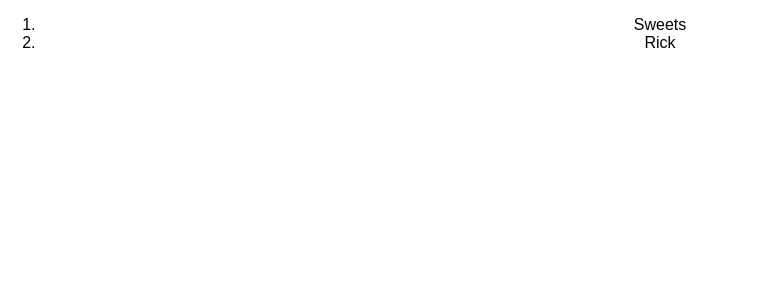
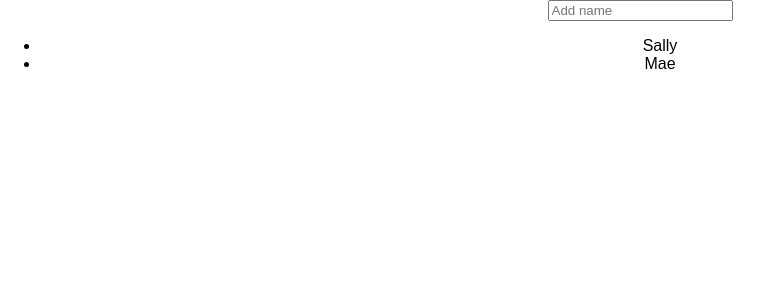
Before and after one commit to creativewebdev21/React-List-App, a React (Create React App) app: page / in a window 1280 px wide. Shown: the top 300 px of the page, without its empty margins (0-773 px from the left). Built offline with nearby package versions, Linux system fonts and the light colour scheme.

Commit message:
changed structure to follow Reace Guide

```diff
--- a/src/App.js
+++ b/src/App.js
@@ -2,33 +2,96 @@ import React, { Component } from 'react';
 import logo from './logo.svg';
 import './App.css';
 
-class App extends Component {
+var PEOPLE = [
+  "Sally",
+  "Mae"
+];
+
+class App extends React.Component {
   render() {
     return (
       <div className="App">
-        <NameList items={["Sweets", "Rick"]}/>
+        <NameList/>
       </div>
     );
   }
 }
 
-class NameList extends Component {
+class NameList extends React.Component {
   constructor(props) {
     super(props);
     this.state = {
-      names: props.items
+      text:'',
+      names:PEOPLE
     };
+
+    this.handleTextChange = this.handleTextChange.bind(this);
   }
-  listItems(items) {
-    return items.map(item => <li>{item}</li>)
+
+  handleTextChange(newText) {
+    this.setState({text: newText});
+  }
+
+  handleFormSubmit(newName) {
+    PEOPLE.push(newName);
+    alert(PEOPLE);
+    this.setState({names: PEOPLE});
+  }
+
+  render() {
+    return (
+      <div>
+        <InputField onFormSubmit={this.handleFormSubmit} onTextInput={this.handleTextChange} nameValue={this.state.text}/>
+        <ResultList names={this.state.names}/>
+      </div>
+    );
+  }
+}
+
+class InputField extends React.Component {
+  constructor(props) {
+    super(props);
+    this.handleInputChange = this.handleInputChange.bind(this);
+    this.handleFormSubmit = this.handleFormSubmit.bind(this);
+  }
+
+  handleInputChange(event) {
+    this.props.onTextInput(event.target.value);
+  }
+  handleFormSubmit(event) {
+    event.preventDefault();
+    this.props.onFormSubmit(this.props.nameValue);
   }
   render() {
     return (
-      <ol>
-        {this.listItems(this.state.names)}
-      </ol>
-    )
+      <div>
+        <form onSubmit={this.handleFormSubmit}>
+          <input
+            type="text"
+            placeholder="Add name"
+            value={this.props.nameValue}
+            onChange={this.handleInputChange}
+            />
+        </form>
+      </div>
+    );
   }
 }
 
+class ResultList extends React.Component {
+  render() {
+    var namesArr = [];
+    this.props.names.forEach(function(person) {
+      namesArr.push(<li>{person}</li>);
+    });
+
+    return (
+      <div>
+        <ul>
+          {namesArr}
+        </ul>
+      </div>
+    );
+  }
+}
 export default App;
```
